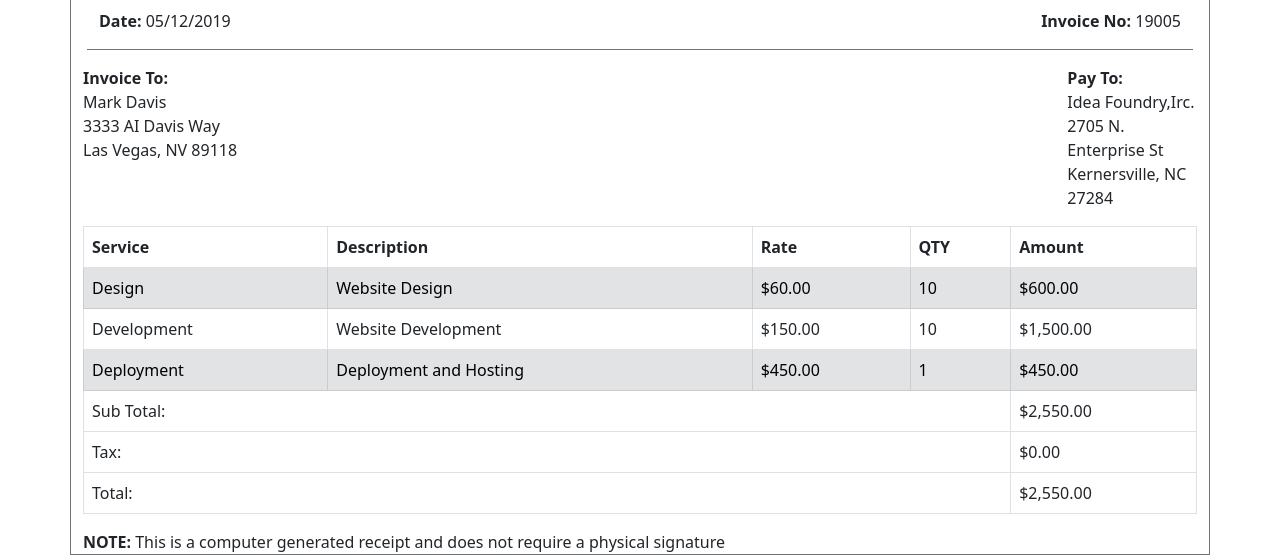
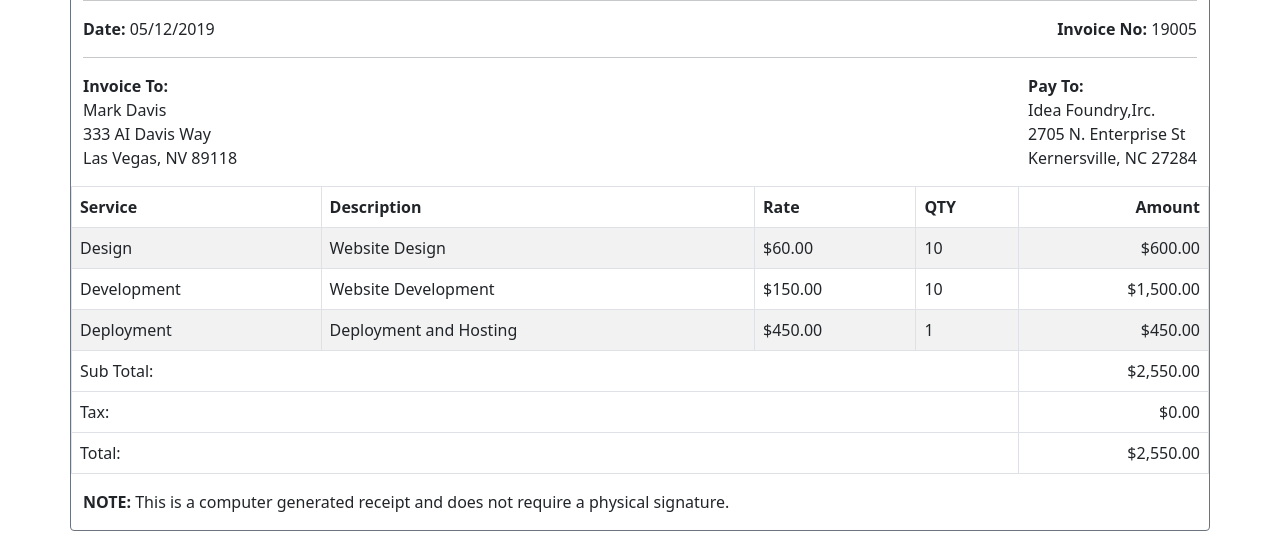
Before and after one commit to SimonvdFliert/BootstrapInvoice, a plain HTML site: page index.html in a window 1280 px wide. Shown: the part 308-863 px from the top of the page. After the commit the page ends 839 px from the top, so only its background shows below. Drawn offline with nearby package versions, Linux system fonts and the light colour scheme.

Commit message:
made it more responsive and cleaned the code

```diff
--- a/css/site.css
+++ b/css/site.css
@@ -1,3 +1,19 @@
 .minHeight{
     height: 80vh;
 }
+
+.address{
+    font-size: .8rem;
+}
+
+@media only screen and (min-width: 768px){
+    .address{
+        font-size: 1rem;
+    }
+}
+
+@media print{
+    .address{
+        font-size: 1rem;
+    }
+}
--- a/index.html
+++ b/index.html
@@ -15,124 +15,129 @@
 
 <body>
     <main class="flex-shrink-0">
-        <div class="container h-100 minHeight border border-secondary">
+        <div class="container rounded h-100 minHeight border border-secondary">
             <!-- For button-->
             <div class="row mt-3 ms-1 me-1">
-                <div class="col d-flex justify-content-end p-2 ">
-                    <button class="btn btn-dark " type="button">Print this page</button>
+                <div class="col d-flex justify-content-end p-2 d-print-none ">
+                    <button class="btn btn-dark " type="button" onclick="window.print()">Print this page</button>
                 </div>
             </div>
 
             <!-- Idea Foundary + Client number description-->
-            <div class="row h-50 mt-3 mb-2">
+            <div class="row h-50 mt-3 mb-2 align-items-center">
                 <!-- Idea Foundry Foto-->
-                 <div class="col col-md-8">
-                     <div class="h-100 d-flex align-items-bottom ">
-                         <img src="/img/IdeaFoundryLogo.png" alt="No foto found" class="img-fluid">
-
+                 <div class="col-sm-7">
+                     <div class="h-100">
+                         <img src="/img/IdeaFoundryLogo.png" alt="Idea Foundry Logo" class="img-fluid">
                      </div>
-
                  </div>
 
                  <!-- Idea Foundry Client Number-->
-                 <div class="col col-md-4">
-                     <div class="h-100 d-flex align-items-center justify-content-end ">
-                        <h3>Client No: 4908</h3>
-                        <b> </b>
-                     </div>
+                 <div class="col-sm-5 h-100 d-flex justify-content-sm-end justify-content-start">
+                        <strong>Customer:</strong>&nbsp;4908
                  </div>
             </div>
-
+            <hr>
             <!-- Date and Invoice-->
-            <div class="row border-top border-bottom border-secondary ms-1 me-1">
+            <div class="row row-cols-1 row-cols-sm-2">
                 <!-- Date-->
-                <div class="col col-md-6 mt-3 mb-3">
+                <div class=" col-sm-6">
                     <div> <b>Date:</b> 05/12/2019</div>
                 </div>
                 <!--Invoice Number-->
-                <div class="col col-md-6 text-end mt-3 mb-3">
+                <div class="col-sm-6 d-flex justify-content-sm-end justify-content-start ">
                     <div> <b>Invoice No: </b> 19005</div>
                 </div>
             </div>
+            <hr>
+            <!-- Invoice and Pay to row-->
+            <div class="row row-cols-md-2">
+                <div class="col d-flex justify-content-start">
+                    <div>
+                        <strong>Invoice To:</strong>
+                        <address  class="address">
+                            Mark Davis <br>
+                            333 AI Davis Way <br>
+                            Las Vegas, NV 89118
+                        </address>
+                    </div>
 
-            <!-- Invoice and Pay to row-->
-            <div class="row">
-                <div class="col col-md mt-3 mb-3">
-                    <div> <b>Invoice To:</b></div>
-                    <div>Mark Davis</div>
-                    <div>3333 AI Davis Way</div>
-                    <div>Las Vegas, NV 89118</div>
                 </div>
                 <!--Invoice Number-->
-                <div class="col col-md-2 mt-3 mb-3 ps-5 ">
-                    <div> <b>Pay To:</b></div>
-                    <div>Idea Foundry,Irc.</div>
-                    <div>2705 N. Enterprise St</div>
-                    <div>Kernersville, NC 27284</div>
+                <div class="col d-flex justify-content-end">
+                    <div>
+                        <strong>Pay To:</strong>
+                        <address  class="address">
+                            Idea Foundry,Irc.<br>
+                            2705 N. Enterprise St<br>
+                            Kernersville, NC 27284<br>
+                        </address>
+
+                    </div>
                 </div>
             </div>
 
             <!-- Table-->
-            <div class="table-responsive">
-                <table class="table table-bordered">
-                    <thead>
+            <div class="row table-responsive">
+                <table class="table table-striped table-bordered">
+                    <thead class="thead-dark">
                         <tr>
-                        <th scope="col">Service</th>
-                        <th scope="col">Description</th>
-                        <th scope="col">Rate</th>
-                        <th scope="col">QTY</th>
-                        <th scope="col"> Amount</th>
+                            <th>Service</th>
+                            <th>Description</th>
+                            <th>Rate</th>
+                            <th>QTY</th>
+                            <th class="text-end"> Amount</th>
                         </tr>
                     </thead>
                     <tbody>
-                        <tr class="table-secondary">
-                            <td scope="row">Design</td>
+                        <tr>
+                            <td>Design</td>
                             <td>Website Design</td>
                             <td>$60.00</td>
                             <td>10</td>
-                            <td>$600.00</td>
+                            <td class="text-end">$600.00</td>
                         </tr>
                         <tr>
-                            <td scope="row">Development</td>
+                            <td>Development</td>
                             <td>Website Development</td>
                             <td>$150.00</td>
                             <td>10</td>
-                            <td>$1,500.00</td>
+                            <td class="text-end">$1,500.00</td>
                         </tr>
-                        <tr class="table-secondary">
-                            <td scope="row">Deployment</td>
+                        <tr>
+                            <td>Deployment</td>
                             <td>Deployment and Hosting</td>
                             <td>$450.00</td>
                             <td>1</td>
-                            <td>$450.00</td>
+                            <td class="text-end">$450.00</td>
+                    </tbody>
+                    <tfoot>
+                        <tr>
+                            <td colspan="4">Sub Total:</td>
+                            <td class="text-end">$2,550.00</td>
                         </tr>
                         <tr>
-                            <td scope="row" colspan="4">Sub Total:</td>
-                            <td>$2,550.00</td>
+                            <td colspan="4">Tax:</td>
+                            <td class="text-end">$0.00</td>
                         </tr>
                         <tr>
-                            <td scope="row" colspan="4">Tax:</td>
-                            <td>$0.00</td>
+                            <td colspan="4">Total:</td>
+                            <td class="text-end">$2,550.00</td>
                         </tr>
-                        <tr>
-                            <td scope="row" colspan="4">Total:</td>
-                            <td>$2,550.00</td>
-                        </tr>
-                    </tbody>
-                    </table>
+                    </tfoot>
+                </table>
             </div>
 
             <!-- Warning Note-->
-            <div class="row">
-                <div class="col">
-                    <div>
-                        <b>NOTE:</b> This is a computer generated receipt and does not require a physical signature
+            <footer>
+                <div class="row">
+                    <div class="col-12">
+                        <div>
+                            <p><strong>NOTE:</strong> This is a computer generated receipt and does not require a physical signature.</p>
+                        </div>
                     </div>
                 </div>
-            </div>
-
-
-
+            </footer>
 
         </div>
     </main>
```
